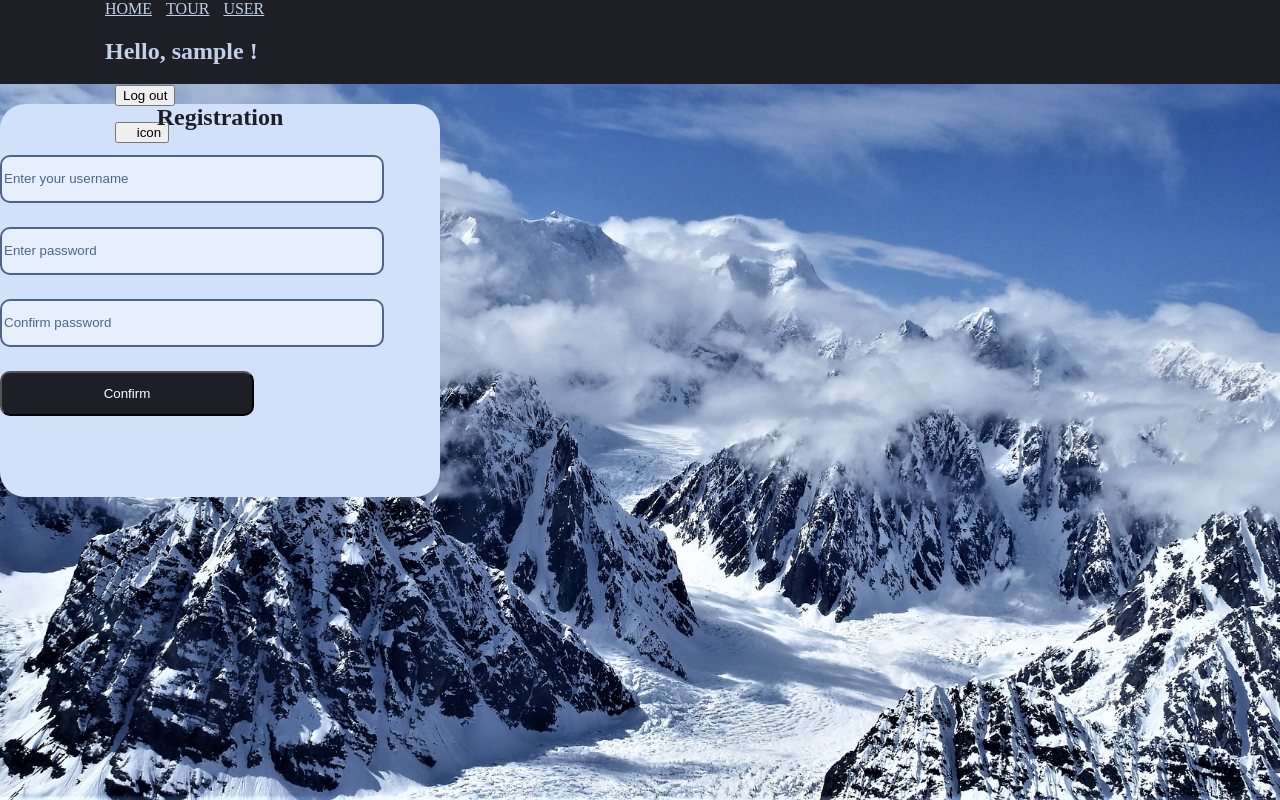
After one commit to YuliiaKavunenko/FlaskWebsite, a Python web app: template user/templates/registration.html in a window 1280 px wide. The commit adds this page. Run offline with Jinja, Linux system fonts and the light colour scheme; the template is opened without the code that fills it: most values are stand-ins (such as "Sample title", 1, 10 or a date in 2020).

Commit message:
update user and home with logout and static

```diff
--- a/home/app.py
+++ b/home/app.py
@@ -3,5 +3,7 @@ import flask
 home_app = flask.Blueprint(
     name = "home",
     import_name = "home",
-    template_folder = "templates"
+    template_folder = "templates",
+    static_folder = "static",
+    static_url_path = "/home/"
 )
--- a/home/views.py
+++ b/home/views.py
@@ -7,7 +7,7 @@ def render_home():
     global username
     username = "none"
     if flask_login.current_user.is_authenticated:
-        username = flask_login.current_user.username
+        username = flask_login.current_user.name
     if flask.request.method == "POST":
         if flask.request.form.get("name"):
             name = flask.request.form.get("name")
@@ -28,4 +28,7 @@ def render_home():
             except Exception as e:
                 print(f"Помилка: {e}")
                 error = True
+        if flask.request.form.get("logout"):
+            flask_login.logout_user()
+            return flask.redirect("/user")
     return flask.render_template(template_name_or_list = "home.html", error = error, username = username)
--- a/main/templates/base.html
+++ b/main/templates/base.html
@@ -3,8 +3,10 @@
             <meta charset="UTF-8">
             <meta name="viewport" content="width=device-width, initial-scale=1.0">
             <title>{% block title %}{% endblock %}</title>
-            <!-- <script src = "{{ url_for('static', filename = 'js/') }}" defer></script> -->
-            <script src = "{{ url_for('user.static', filename = 'js/user.js') }}" defer></script>
+
+            <!-- подключили файлы сss и js -->
+            <!-- <script src = "{{ url_for('static', filename = 'js/base.js') }}" defer></script>
+            <link rel="stylesheet" href="{{ url_for('static', filename = 'css/base.css') }}"> -->
 
             {% block head %}
 
@@ -12,17 +14,22 @@
         </head>
 
     <body>
-        <div id = "block-links">
+        <header id = "block-links">
+            <div id="links-content">
                 <a href="/">HOME</a>
                 <a href="/tour">TOUR</a>
+                <a href="/user">USER</a>
                 {% if username == "none" %}
 
-                <a href="/user">REGISTRATION</a>
+                    <!-- <a href="/user">USER</a> -->
+                    <a href="{{ url_for('user.registration') }}">REGISTRATION</a>
+                    <a href="{{ url_for('user.authorization') }}">AUTHORIZATION</a>
 
                 {% else %}
 
                     <h2>Hello, {{ username }} !</h2>
-                <form method="post">
+                    <form method = "post" id = "log-out-form">
+                        <input type="hidden" name="logout" value="true">
                         <button id = "log-out">
                             Log out
                         </button>
@@ -37,6 +44,9 @@
                     </button>
                 </form>
             </div>
+
+        </header>
+
         {% block content %}
         {% endblock %}
     </body>
--- a/user/__init__.py
+++ b/user/__init__.py
@@ -1,2 +1,2 @@
 from .app import user_app
-from .views import render_user
+from .views import render_user, render_registration, render_authorization
--- a/user/app.py
+++ b/user/app.py
@@ -4,6 +4,6 @@ user_app = flask.Blueprint(
     name = "user",
     import_name = "user",
     template_folder = "templates",
-    static_folder = "../static/user",
-    static_url_path = "/static/user"
+    static_folder = "static",
+    static_url_path = "/user/"
 )
--- /dev/null
+++ b/user/static/css/user.css
@@ -0,0 +1,109 @@
+body{
+    margin: 0px;
+    background-image: url("../img/mountain.jpg");
+    background-size: cover;
+    background-position: center;
+}
+
+#content{
+    margin-left: 95px;
+    margin-right: 95px;
+}
+
+#welcome-auth-text h2{
+    color: #1E1E26;
+}
+
+#welcome-auth-text{
+    background-color: #D0E1F9;
+    border-radius: 25px;
+    width: 720px;
+    height: 108px;
+    display: flex;
+    align-items: center;
+    justify-content: center;
+}
+
+#block-links{
+    display: flex;
+    width: 100% ;
+    height: 84px ;
+    background-color: #1E1E26 ;
+    flex-direction: row;
+
+}
+#block-links *{
+    margin-left: 10px;
+}
+#links-content{
+    margin-left: 95px;
+    margin-right: 95px;
+}
+a, h2{
+    color: #C0D1EA;
+}
+
+#registration-form{
+    width: 440px;
+    height: 393px;
+    background-color: #D0E1F9;
+    border-radius: 25px;
+}
+
+#registration-form h2{
+    color: #1E1E26;
+}
+
+#registration-form *{
+    margin-bottom: 24px;
+    display: flex;
+    align-items: center;
+    justify-content: center;
+}
+
+/* Задаем цвет внутреннему тексту инпута */
+input::placeholder{
+    color: #4D658C;
+}
+
+input{
+    width: 384px;
+    height: 48px;
+    background-color: #E6EFFE;
+    border: 2px solid #4D648C;
+    border-radius: 10px;
+    color: #1E1E26;
+}
+#confirm-registration{
+    width: 254px;
+    height: 45px;
+    background-color: #1E1E26;
+    border-radius: 10px;
+    color: #F8FEFF;
+}
+
+#authorization-form{
+    width: 440px;
+    height: 321px;
+    background-color: #D0E1F9;
+    border-radius: 25px;
+}
+
+#authorization-form h2{
+    color: #1E1E26;
+}
+
+#authorization-form *{
+    margin-bottom: 24px;
+    display: flex;
+    align-items: center;
+    justify-content: center;
+}
+
+#confirm-authorization{
+    width: 254px;
+    height: 45px;
+    background-color: #1E1E26;
+    border-radius: 10px;
+    color: #F8FEFF;
+}
--- /dev/null
+++ b/user/static/js/registration.js
@@ -0,0 +1,16 @@
+document.addEventListener("DOMContentLoaded", function () {
+    var registrationButton = document.getElementById("confirm-registration");
+    var successRegModal = document.getElementById("success-registration-window");
+    var proceedButton = document.getElementById("next-authorization");
+    var registrationForm = document.getElementById("registration-form");
+
+    registrationButton.addEventListener("click", function (event) {
+        event.preventDefault();
+        successRegModal.style.display = "block";
+    });
+
+    proceedButton.addEventListener("click", function () {
+        successRegModal.style.display = "none";
+        registrationForm.submit();
+    });
+});
--- /dev/null
+++ b/user/templates/registration.html
@@ -0,0 +1,30 @@
+{% extends 'base.html' %}
+
+{% block title %}
+    Registration
+{% endblock %}
+
+{% block head %}
+    <link rel="stylesheet" href="{{ url_for('user.static', filename = 'css/user.css') }}">
+    <script src = "{{ url_for('user.static', filename = 'js/registration.js') }}" defer></script>
+{% endblock %}
+
+{% block content %}
+    <form method="post" id="registration-form">
+        <h2>Registration</h2>
+        <input type = "text" name = "reg-username" placeholder = "Enter your username">
+        <input type = "password" name = "reg-password" placeholder = "Enter password">
+        <input type = "password" placeholder="Confirm password">
+        <button type="submit" id="confirm-registration" name = "send-button">Confirm</button>
+
+        <div class = "message-window" id = "success-registration-window" style = "display: none;">
+            <div class="mini-window-content">
+                <img src="" alt="хaппи">
+                <p>Successful registration!</p>
+                <p>Let's move to the next step</p>
+                <!-- <a href="{{ url_for('user.authorization') }}" class="message-authorization-button">Authorization</a> -->
+                <button type="submit" id = "next-authorization" class="message-authorization-button">Authorization</button>
+            </div>
+        </div>
+    </form>
+{% endblock %}
```
Also changed, not shown: home/static/css/home.css (added, +85 -0 lines), home/templates/home.html (+14 -6 lines), main/urls.py (+16 -0 lines), user/static/js/authorization.js (added, +9 -0 lines), user/static/js/user.js (added, +32 -0 lines), user/templates/authorization.html (added, +37 -0 lines), user/templates/user.html (+8 -64 lines), user/views.py (+77 -55 lines), user/static/img/mini penguin.png (added), user/static/img/mountain.jpg (added). Lines whose indentation alone changed are shown as unchanged.
